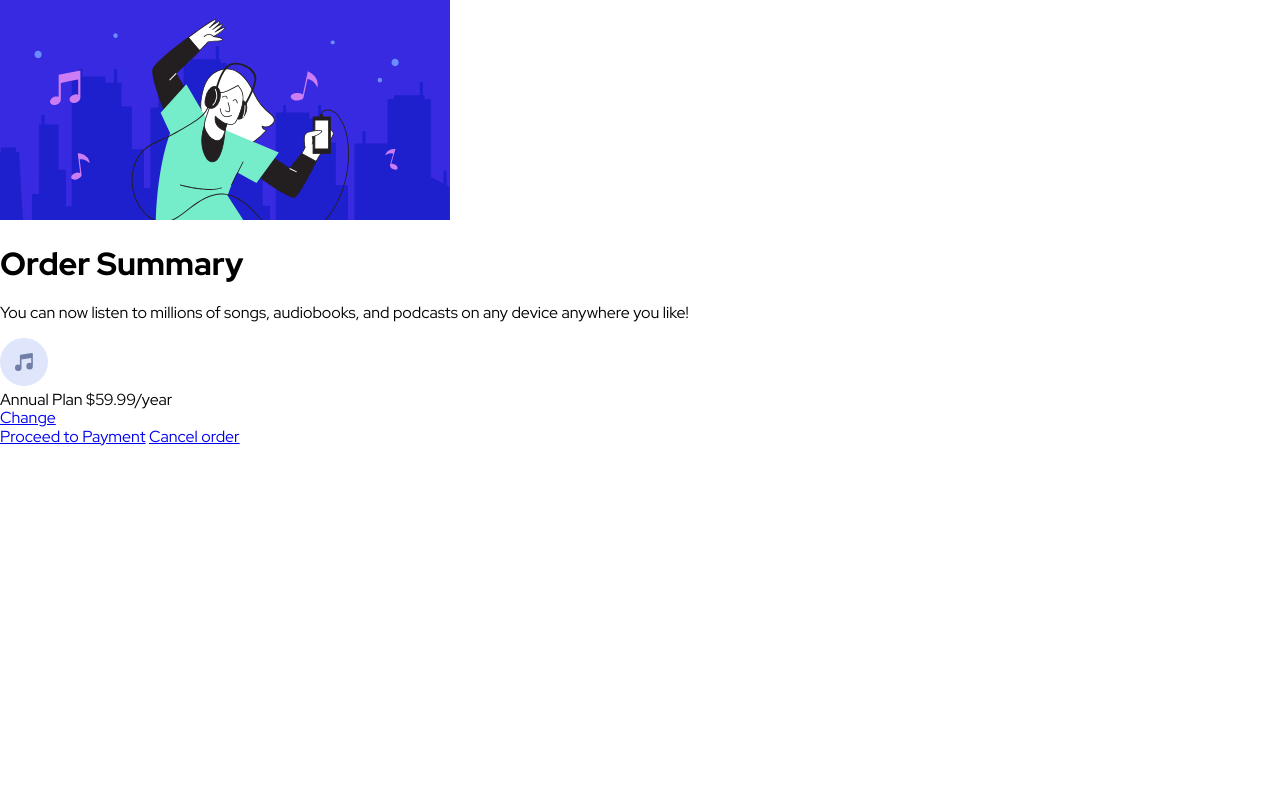
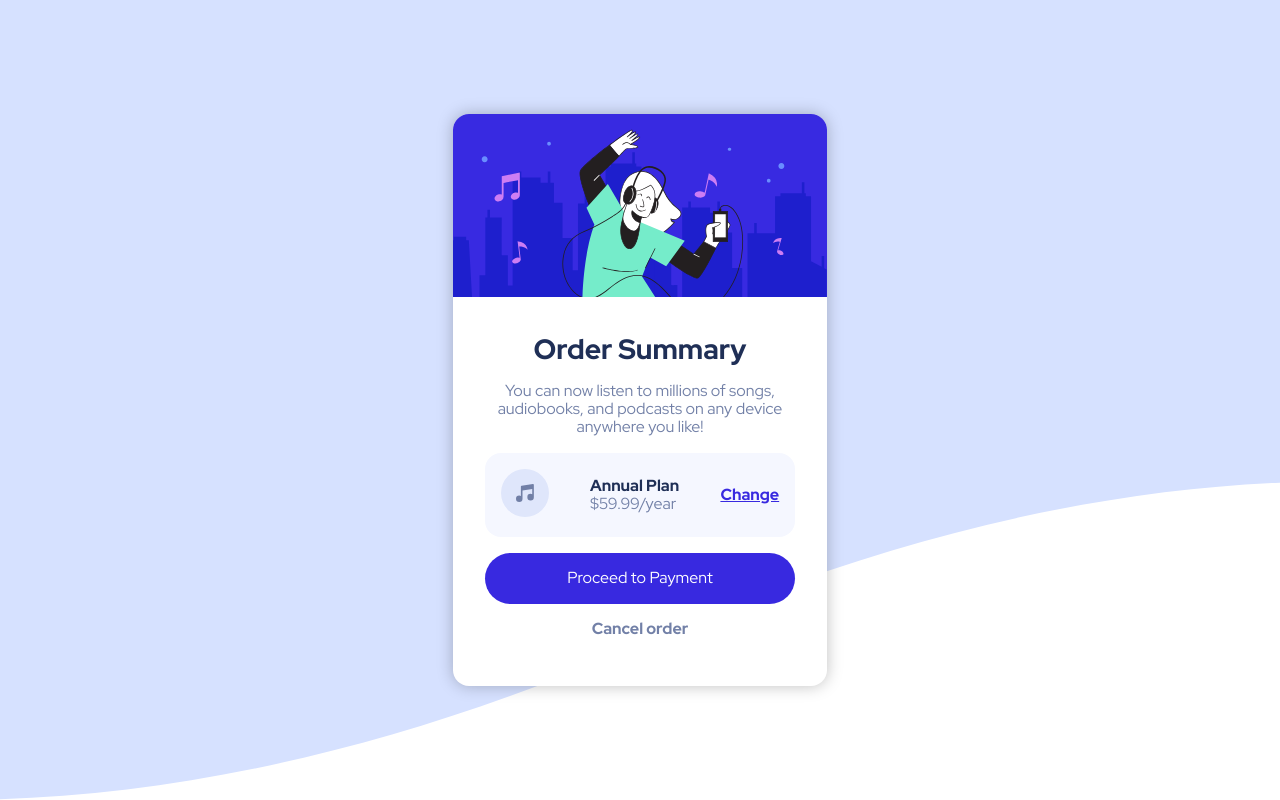
Before and after one commit to Camilo-Riobamba/order-summary-component-main, a website: page index.html in a window 1280 px wide. Drawn offline with Linux system fonts and the light colour scheme.

Commit message:
feat: add styles to index.html

```diff
--- a/index.html
+++ b/index.html
@@ -11,35 +11,35 @@
   <link rel="stylesheet" href="./styles/normalize.css">
 </head>
 <body>
-  <div>
-    <main>
+  <div class="background container p-2 h-min">
+    <main class="bg-white radius overflow-hidden text-center w-50-md w-40-lg w-30-xl box-shadow">
       <div>
-        <img src="./images/illustration-hero.svg" alt="illustration-hero">
+        <img src="./images/illustration-hero.svg" alt="illustration-hero" class="w-100">
       </div>
-      <section>
+      <section class="p-3 text-dark-blue">
         <div>
-          <h1>Order Summary</h1>
+          <h1 class="m-0 bolder" style="font-size: 1.75rem;">Order Summary</h1>
         </div>
-        <div>
-          <p>
+        <div class="mt-2 text-desaturated-blue">
+          <p class="m-0">
             You can now listen to millions of songs, audiobooks, and podcasts on any device anywhere you like!
           </p>
         </div>
-        <div>
+        <div class="mt-2 bg-very-pale-blue radius p-2 container space-between">
           <div>
             <img src="./images/icon-music.svg" alt="icon-music">
           </div>
-          <div>
-            <span>Annual Plan</span>
-            <span>$59.99/year</span>
+          <div class="text-left">
+            <span class="d-block bolder">Annual Plan</span>
+            <span class="d-block text-desaturated-blue">$59.99/year</span>
           </div>
           <div>
-            <a href="#">Change</a>
+            <a href="#" class="text-bright-blue bolder">Change</a>
           </div>
         </div>
-        <div>
-          <a href="#"> Proceed to Payment</a>
-          <a href="#">Cancel order</a>
+        <div class="mt-2">
+          <a href="#" class="button bg-bright-blue text-light w-100"> Proceed to Payment</a>
+          <a href="#" class="button w-100 bolder text-desaturated-blue">Cancel order</a>
         </div>
       </section>
     </main>
--- a/sass/_customize.scss
+++ b/sass/_customize.scss
@@ -33,7 +33,7 @@ $neutral: (
     color: map.get($primary, "Bright blue") !important;
 }
 
-.text-ver-pale-blue{
+.text-very-pale-blue{
     color: map.get($neutral, "Very pale blue") !important;
 }
 
@@ -54,7 +54,7 @@ $neutral: (
     background-color: map.get($primary, "Bright blue") !important;
 }
 
-.bg-ver-pale-blue{
+.bg-very-pale-blue{
     background-color: map.get($neutral, "Very pale blue") !important;
 }
 
@@ -65,3 +65,14 @@ $neutral: (
 .bg-dark-blue{
     background-color: map.get($neutral, "Dark blue") !important;
 }
+
+.background{
+    background-image: url("../images/pattern-background-mobile.svg");
+    background-repeat: no-repeat;
+    background-size: cover;
+    background-position: center;
+
+    @include breakpoint(min, md){
+        background-image: url("../images/pattern-background-desktop.svg");
+    }
+}
--- a/sass/_fonts.scss
+++ b/sass/_fonts.scss
@@ -1,5 +1,13 @@
 .text-center {
     text-align: center !important;
+}
+
+.text-left{
+    text-align: left !important;
+}
+
+.text-right{
+    text-align: right !important;
 }
 
 .bold{
@@ -27,3 +35,8 @@
         text-align: right !important;
     }
 }
+
+// color
+.text-light{
+    color: #fff;
+}
--- a/sass/_shadows.scss
+++ b/sass/_shadows.scss
@@ -1,4 +1,4 @@
 // shadow
 .box-shadow {
-    box-shadow: 0 0 2rem rgba(#000, 0.25);
+    box-shadow: 0 0 1rem rgba(#000, 0.25);
 }
```
Also changed, not shown: styles/main.css, 1 other file.
